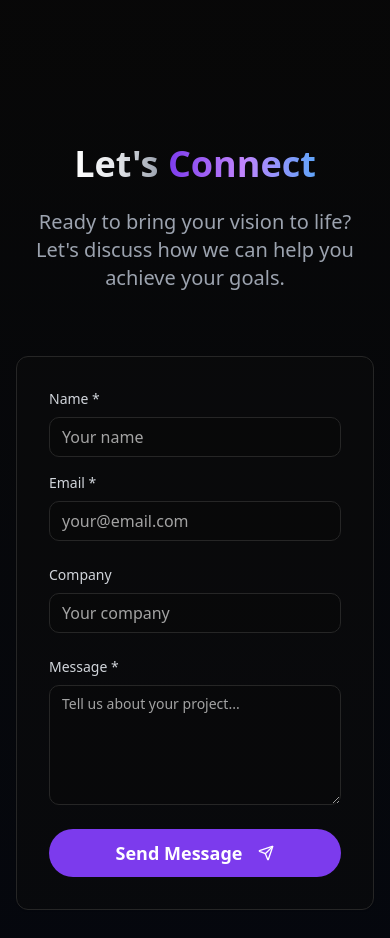
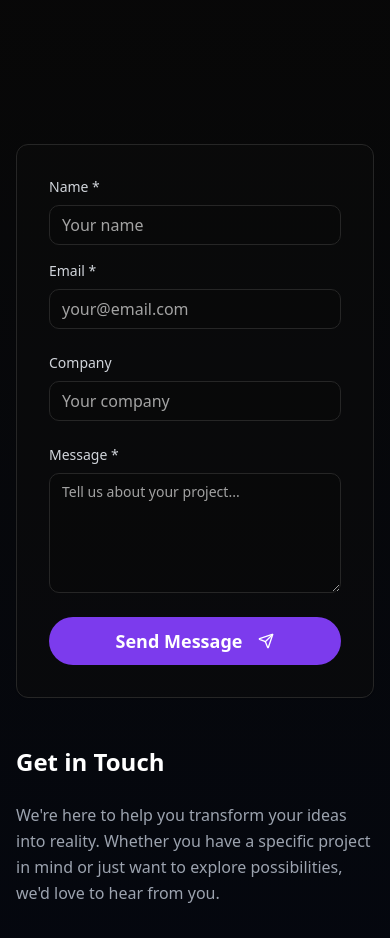
Before and after one commit to Ptrkiama/PK_Consulting, a React (Vite) app: page / in a window 390 px wide. Shown: the part 7420-8358 px from the top of the page. Built offline with nearby package versions, Linux system fonts and the light colour scheme.

Commit message:
Remove contact section
Remove the "Let's Connect" section from the website.

```diff
--- a/src/components/Contact.tsx
+++ b/src/components/Contact.tsx
@@ -68,17 +68,7 @@ const Contact = () => {
   return (
     <section id="contact" className="py-24 bg-gradient-to-b from-background to-gray-950">
       <div className="max-w-7xl mx-auto px-4 sm:px-6 lg:px-8">
-        <div className="text-center mb-16">
-          <h2 className="text-4xl md:text-6xl font-bold mb-6">
-            <span className="text-gradient">Let's</span>{' '}
-            <span className="text-gradient-primary">Connect</span>
-          </h2>
-          <p className="text-xl text-gray-400 max-w-3xl mx-auto">
-            Ready to bring your vision to life? Let's discuss how we can help
-            you achieve your goals.
-          </p>
-        </div>
-
+        {/* Removed the "Let's Connect" header and its paragraph */}
         <div className="grid grid-cols-1 lg:grid-cols-2 gap-12">
           {/* Contact Form */}
           <Card className="bg-card/50 border-border">
```
